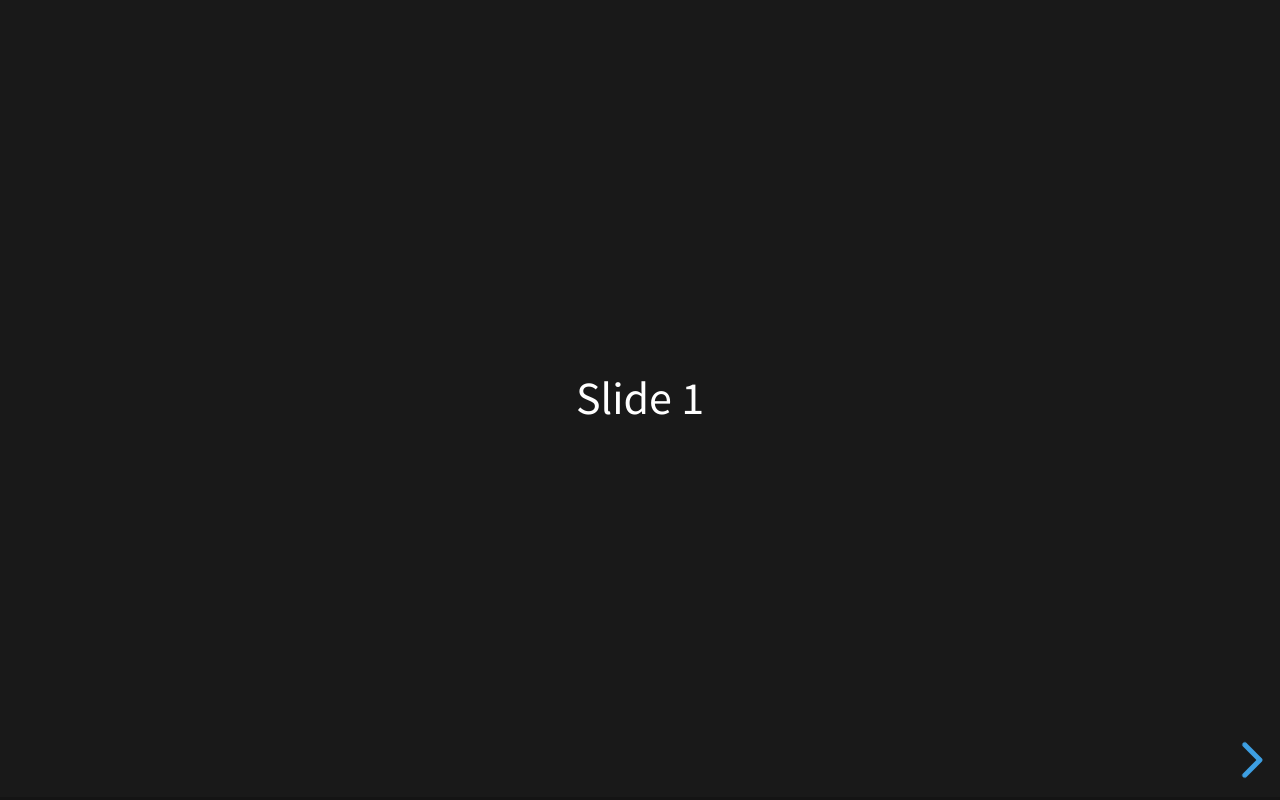
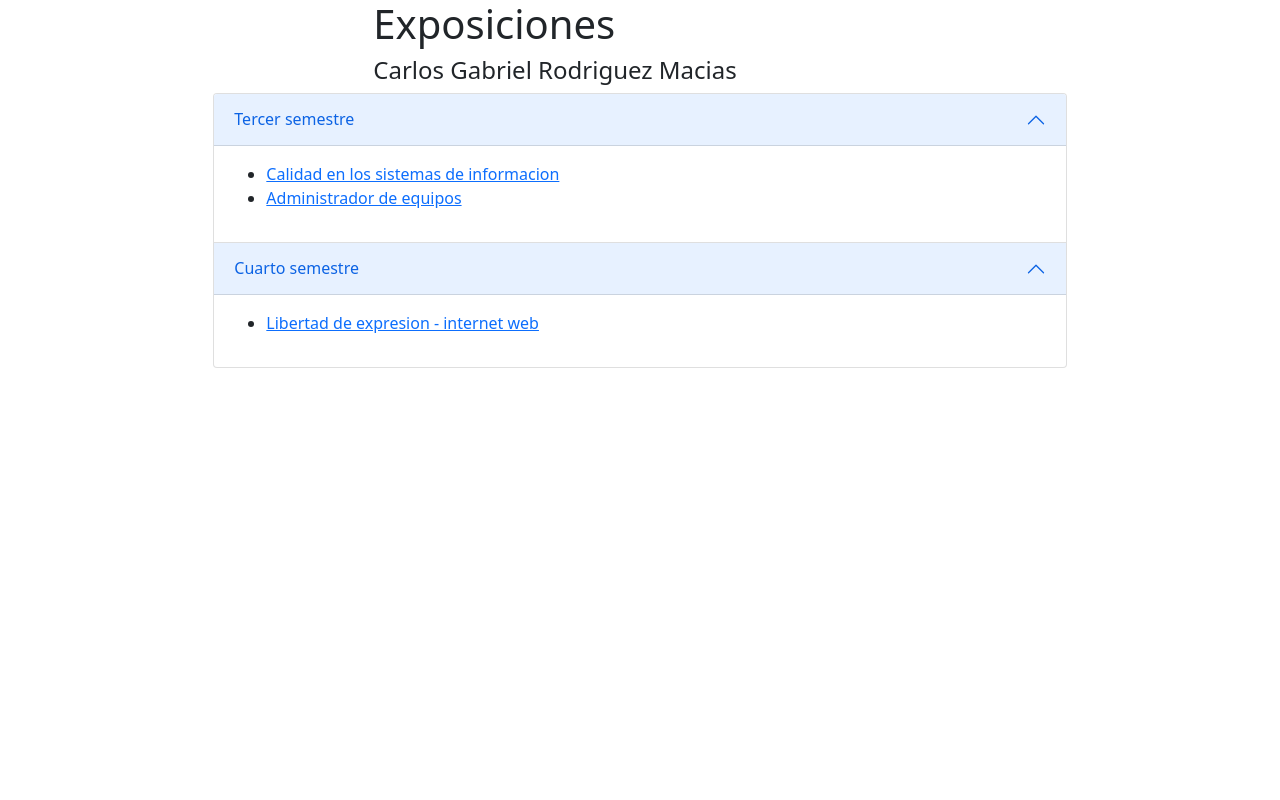
Before and after one commit to Carlosgrm1444/exposiciones-revealjs, a website: page public/index.html in a window 1280 px wide. Drawn offline with nearby package versions, Linux system fonts and the light colour scheme.

Commit message:
menu de inicio 1

```diff
--- a/public/index.html
+++ b/public/index.html
@@ -1,40 +1,105 @@
-<!doctype html>
+<!DOCTYPE html>
 <html lang="en">
   <head>
-		<meta charset="utf-8">
-		<meta name="viewport" content="width=device-width, initial-scale=1.0, maximum-scale=1.0, user-scalable=no">
-
-		<title>reveal.js</title>
-
-		<link rel="stylesheet" href="dist/reset.css">
-		<link rel="stylesheet" href="dist/reveal.css">
-		<link rel="stylesheet" href="dist/theme/black.css">
-
-		<!-- Theme used for syntax highlighted code -->
-		<link rel="stylesheet" href="plugin/highlight/monokai.css">
+    <meta charset="UTF-8" />
+    <meta name="viewport" content="width=device-width, initial-scale=1.0" />
+    <title>Document</title>
+    <link
+      href="https://cdn.jsdelivr.net/npm/bootstrap@5.0.2/dist/css/bootstrap.min.css"
+      rel="stylesheet"
+      integrity="sha384-EVSTQN3/azprG1Anm3QDgpJLIm9Nao0Yz1ztcQTwFspd3yD65VohhpuuCOmLASjC"
+      crossorigin="anonymous"
+    />
+    <link
+      rel="stylesheet"
+      href="https://cdnjs.cloudflare.com/ajax/libs/font-awesome/5.15.4/css/all.min.css"
+    />
   </head>
   <body>
-		<div class="reveal">
-			<div class="slides">
-				<section>Slide 1</section>
-				<section>Slide 2</section>
+    <section class="d-flex justify-content-center">
+      <div class="col-md-5">
+        <h1>Exposiciones</h1>
+        <h4>Carlos Gabriel Rodriguez Macias</h4>
+      </div>
+    </section>
+    <section class="d-flex justify-content-center">
+      <div class="accordion col-md-8" id="accordionExample">
+        <div class="accordion-item">
+          <h2 class="accordion-header" id="headingTres">
+            <button
+              class="accordion-button"
+              type="button"
+              data-bs-toggle="collapse"
+              data-bs-target="#collapseTres"
+              aria-expanded="true"
+              aria-controls="collapseTres"
+            >
+              Tercer semestre
+            </button>
+          </h2>
+          <div
+            id="collapseTres"
+            class="accordion-collapse collapse show"
+            aria-labelledby="headingTres"
+            data-bs-parent="#accordionExample"
+          >
+            <div class="accordion-body">
+              <ul>
+                <li>
+                  <a href="src/3ro/SistemasAdmn/Presentacion_sia/index.html"
+                    >Calidad en los sistemas de informacion
+                  </a>
+                </li>
+                <li>
+                  <a href="src/3ro/SO/ExposicionSegundoParcial/index.html"
+                    >Administrador de equipos</a
+                  >
+                </li>
+              </ul>
             </div>
           </div>
+        </div>
+        <div class="accordion-item">
+          <h2 class="accordion-header" id="headingCuarto">
+            <button
+              class="accordion-button"
+              type="button"
+              data-bs-toggle="collapse"
+              data-bs-target="#collapseCuarto"
+              aria-expanded="true"
+              aria-controls="collapseCuarto"
+            >
+              Cuarto semestre
+            </button>
+          </h2>
+          <div
+            id="collapseCuarto"
+            class="accordion-collapse collapse show"
+            aria-labelledby="headingCuarto"
+            data-bs-parent="#accordionExample"
+          >
+            <div class="accordion-body">
+              <ul>
+                <li>
+                  <a
+                    href="src/4to/Derechoinformatico/libertad_expresion/libertad_expresion.html"
+                    >Libertad de expresion - internet web
+                  </a>
+                </li>
+              </ul>
+            </div>
+          </div>
+        </div>
+      </div>
+    </section>
+		<!-- ? ---- -->
 
-		<script src="dist/reveal.js"></script>
-		<script src="plugin/notes/notes.js"></script>
-		<script src="plugin/markdown/markdown.js"></script>
-		<script src="plugin/highlight/highlight.js"></script>
-		<script>
-			// More info about initialization & config:
-			// - https://revealjs.com/initialization/
-			// - https://revealjs.com/config/
-			Reveal.initialize({
-				hash: true,
-
-				// Learn about plugins: https://revealjs.com/plugins/
-				plugins: [ RevealMarkdown, RevealHighlight, RevealNotes ]
-			});
-		</script>
+    <script src="https://code.jquery.com/jquery-3.5.1.slim.min.js"></script>
+    <script
+      src="https://cdn.jsdelivr.net/npm/bootstrap@5.0.2/dist/js/bootstrap.bundle.min.js"
+      integrity="sha384-MrcW6ZMFYlzcLA8Nl+NtUVF0sA7MsXsP1UyJoMp4YLEuNSfAP+JcXn/tWtIaxVXM"
+      crossorigin="anonymous"
+    ></script>
+    <script src="https://stackpath.bootstrapcdn.com/bootstrap/4.5.2/js/bootstrap.min.js"></script>
   </body>
 </html>
```
Also changed, not shown: public/index copy.html (added, +40 -0 lines), 1 other file. Lines whose indentation alone changed are shown as unchanged.
